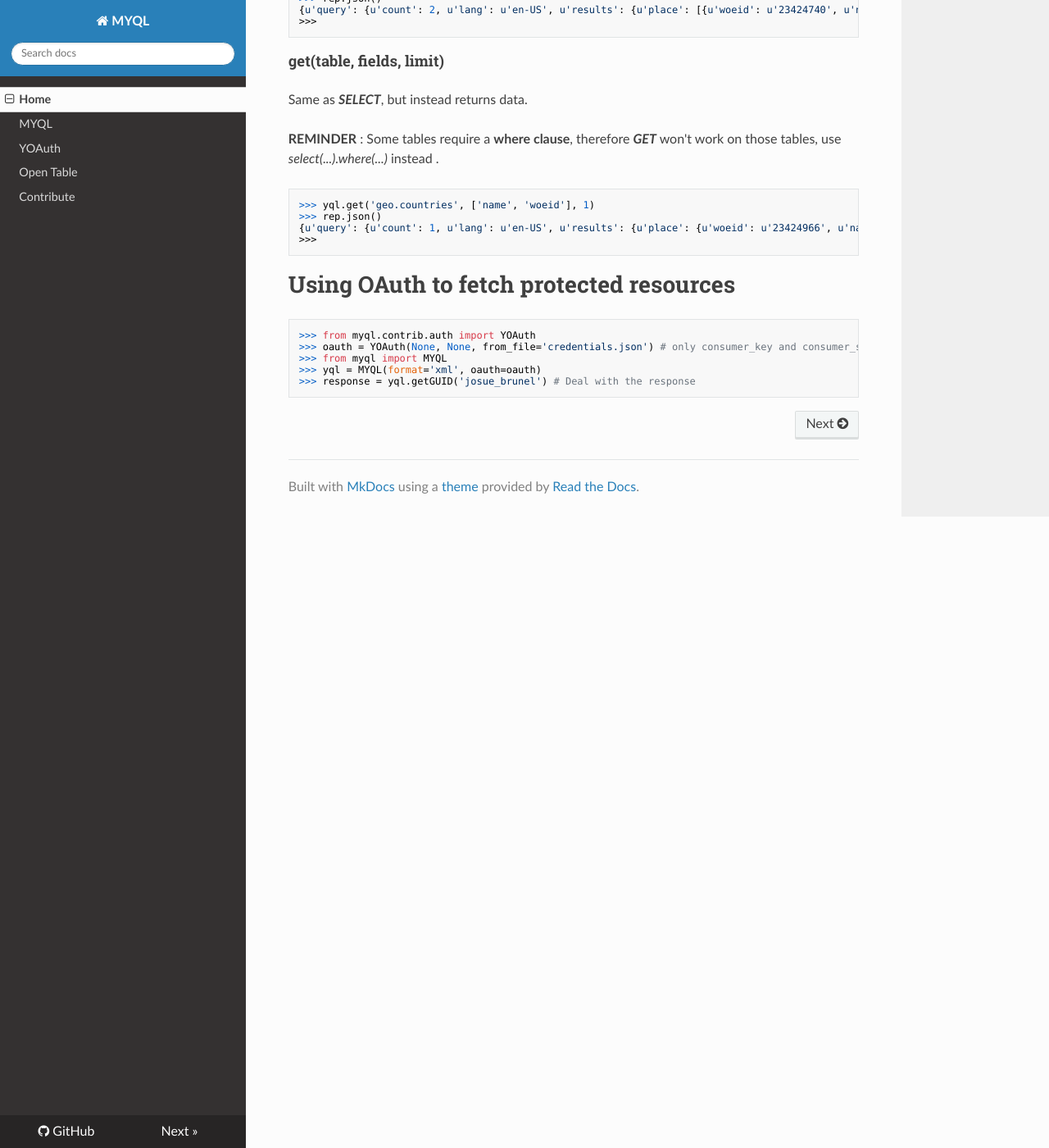
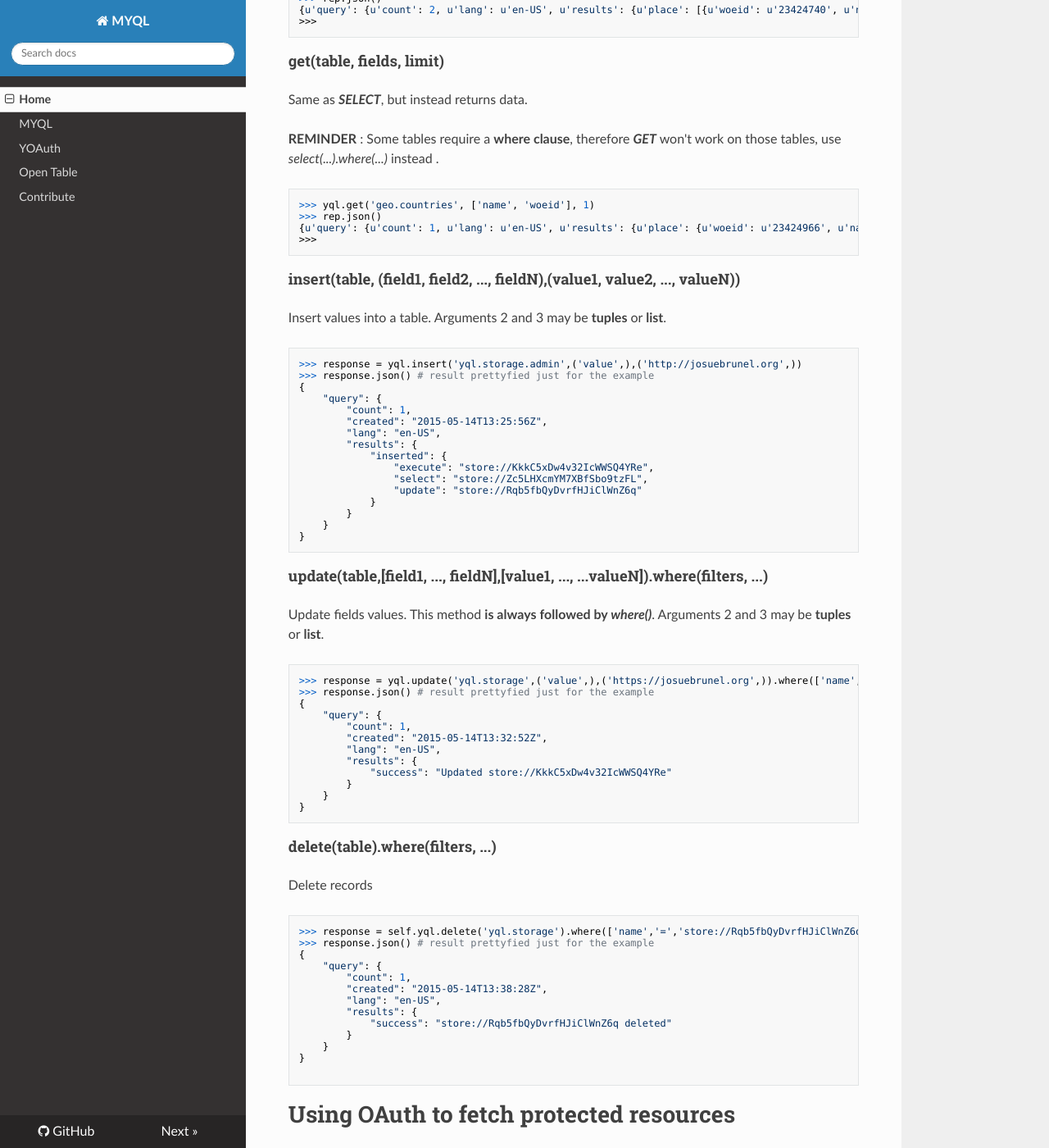
Before and after one commit to josuebrunel/myql, an MkDocs documentation site: the page built from docs/index.md, in a window 1280 px wide and 1400 px high, scrolled down 2331 px. Shown: the whole window at 82% size. Built offline with MkDocs 1.6.1, drawn with Linux system fonts in a browser that asks for light colours; nearby versions of some CDN libraries; old or Windows-style settings are respelled for this version of MkDocs.

Commit message:
#1: Documentation updated

````diff
--- a/docs/index.md
+++ b/docs/index.md
@@ -137,6 +137,64 @@ Same as ***SELECT***, but instead returns data.
 >>>
 ```
 
+####insert(table, (field1, field2, ..., fieldN),(value1, value2, ..., valueN))
+Insert values into a table. Arguments 2 and 3 may be **tuples** or **list**.
+
+```python
+>>> response = yql.insert('yql.storage.admin',('value',),('http://josuebrunel.org',))
+>>> response.json() # result prettyfied just for the example
+{
+    "query": {
+        "count": 1,
+        "created": "2015-05-14T13:25:56Z",
+        "lang": "en-US",
+        "results": {
+            "inserted": {
+                "execute": "store://KkkC5xDw4v32IcWWSQ4YRe",
+                "select": "store://Zc5LHXcmYM7XBfSbo9tzFL",
+                "update": "store://Rqb5fbQyDvrfHJiClWnZ6q"
+            }
+        }
+    }
+}
+```
+
+####update(table,[field1, ..., fieldN],[value1, ..., ...valueN]).where(filters, ...)
+Update fields values. This method __is always followed by ***where()***__. Arguments 2 and 3 may be **tuples** or **list**.
+
+```python
+>>> response = yql.update('yql.storage',('value',),('https://josuebrunel.org',)).where(['name','=','store://Rqb5fbQyDvrfHJiClWnZ6q'])
+>>> response.json() # result prettyfied just for the example
+{
+    "query": {
+        "count": 1,
+        "created": "2015-05-14T13:32:52Z",
+        "lang": "en-US",
+        "results": {
+            "success": "Updated store://KkkC5xDw4v32IcWWSQ4YRe"
+        }
+    }
+}
+```
+
+####delete(table).where(filters, ...)
+Delete records
+```python
+>>> response = self.yql.delete('yql.storage').where(['name','=','store://Rqb5fbQyDvrfHJiClWnZ6q'])
+>>> response.json() # result prettyfied just for the example
+{
+    "query": {
+        "count": 1,
+        "created": "2015-05-14T13:38:28Z",
+        "lang": "en-US",
+        "results": {
+            "success": "store://Rqb5fbQyDvrfHJiClWnZ6q deleted"
+        }
+    }
+}
+
+```
+
 Using OAuth to fetch protected resources
 =========================================
 
````
Also changed, not shown: README.md (+2 -2 lines), docs/myql.md (+30 -0 lines).
